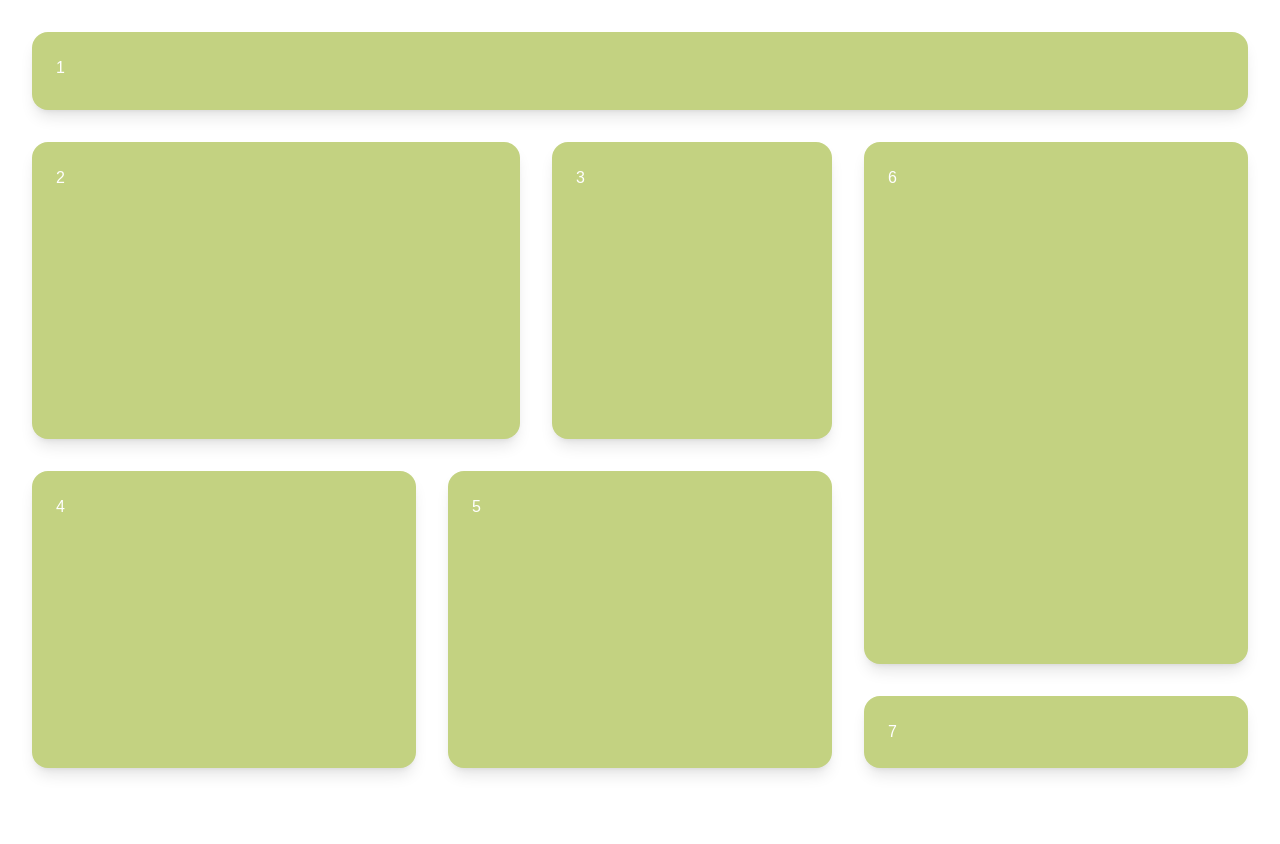
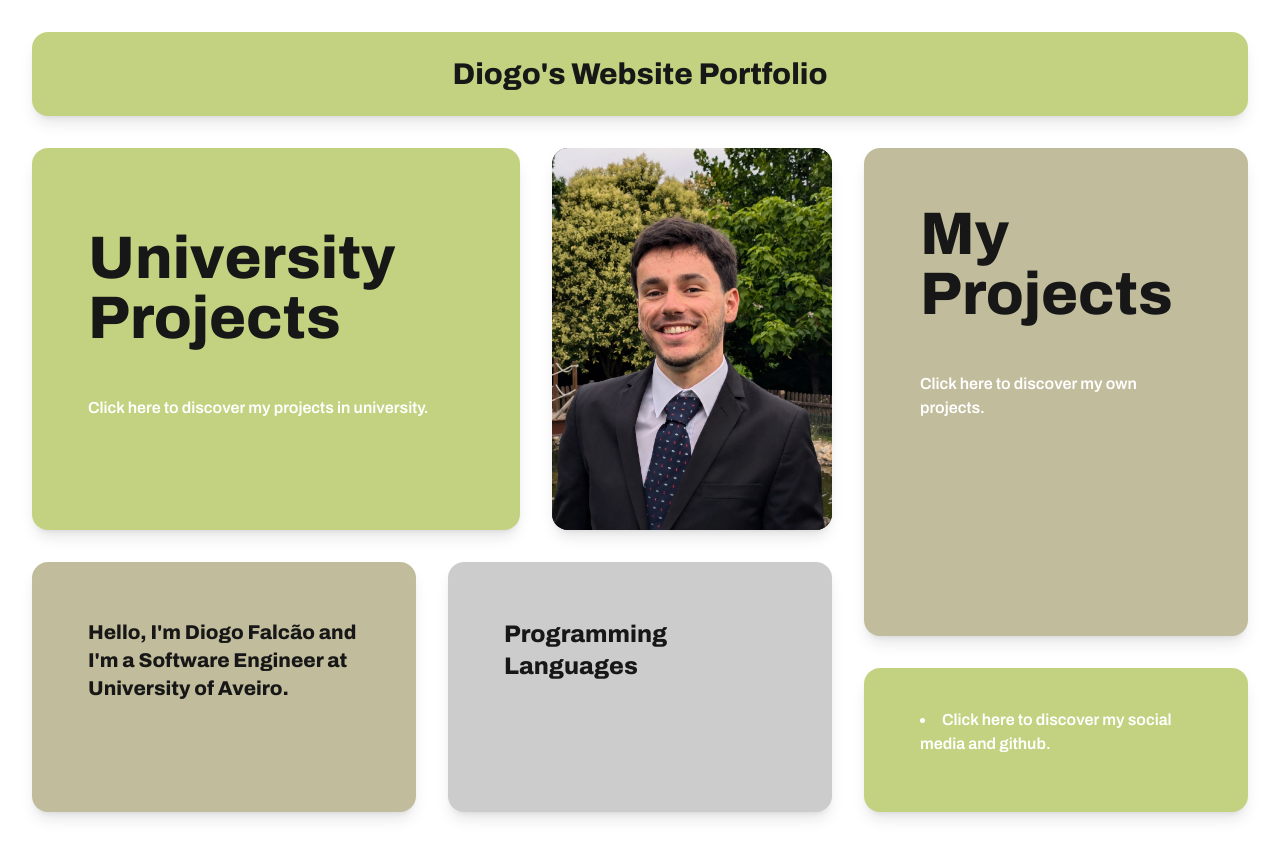
Before and after one commit to falcaodiogo/falcaodiogo.github.io, a Next.js app in the folder portfolio/: page /example in a window 1280 px wide. Before the commit the page ends 800 px from the top, so only its background shows below. Built offline with nearby package versions, Linux system fonts and the light colour scheme.

Commit message:
New animated card componet

```diff
--- /dev/null
+++ b/portfolio/app/components/animatedCard.tsx
@@ -0,0 +1,34 @@
+"use client";
+
+import { ReactNode } from "react";
+import { motion, MotionProps } from "framer-motion";
+
+interface CardProps {
+  children: ReactNode;
+  className?: string;
+}
+
+interface AnimatedCardProps extends CardProps {
+  initial: MotionProps["initial"];
+  animate: MotionProps["animate"];
+  transition: MotionProps["transition"];
+}
+
+const AnimatedCard = ({
+  children,
+  className = "",
+  initial,
+  animate,
+  transition,
+}: AnimatedCardProps) => (
+  <motion.div
+    initial={initial}
+    animate={animate}
+    transition={transition}
+    className={`text-white rounded-2xl shadow-lg ${className}`}
+  >
+    {children}
+  </motion.div>
+);
+
+export default AnimatedCard;
--- a/portfolio/app/components/textPressure.tsx
+++ b/portfolio/app/components/textPressure.tsx
@@ -92,9 +92,9 @@ const TextPressure: React.FC<TextPressureProps> = ({
       containerRef.current.getBoundingClientRect();
 
     let newFontSize = containerW / (chars.length / 2);
-    newFontSize = Math.max(newFontSize, minFontSize);
+    newFontSize = Math.min(newFontSize, 40);
+    setFontSize(newFontSize);
 
-    setFontSize(newFontSize);
     setScaleY(1);
     setLineHeight(1);
 
@@ -146,8 +146,8 @@ const TextPressure: React.FC<TextPressureProps> = ({
             return Math.max(minVal, val + minVal);
           };
 
-          const wdth = width ? Math.floor(getAttr(d, 5, 200)) : 100;
-          const wght = weight ? Math.floor(getAttr(d, 100, 900)) : 400;
+          const wdth = width ? Math.floor(getAttr(d, 100, 400)) : 100;
+          const wght = weight ? Math.floor(getAttr(d, 200, 1200)) : 400;
           const italVal = italic ? getAttr(d, 0, 1).toFixed(2) : "0";
           const alphaVal = alpha ? getAttr(d, 0, 1).toFixed(2) : "1";
 
@@ -202,7 +202,7 @@ const TextPressure: React.FC<TextPressureProps> = ({
           transform: `scale(1, ${scaleY})`,
           transformOrigin: "center top",
           margin: 0,
-          fontWeight: 100,
+          fontWeight: 50,
           color: stroke ? undefined : textColor,
         }}
       >
--- a/portfolio/app/example/page.tsx
+++ b/portfolio/app/example/page.tsx
@@ -1,97 +1,109 @@
 "use client";
 
-import { ReactNode } from "react";
-import { motion, MotionProps } from "framer-motion";
-
-interface CardProps {
-  children: ReactNode;
-  className?: string;
-}
-
-const Card = ({ children, className = "" }: CardProps) => (
-  <div className={`bg-black text-white p-6 rounded-2xl shadow-lg ${className}`}>
-    {children}
-  </div>
-);
-
-interface AnimatedCardProps extends CardProps {
-  initial: MotionProps["initial"];
-  animate: MotionProps["animate"];
-  transition: MotionProps["transition"];
-}
-
-const AnimatedCard = ({ children, className = "", initial, animate, transition }: AnimatedCardProps) => (
-  <motion.div initial={initial} animate={animate} transition={transition} className={`bg-primary text-white p-6 rounded-2xl shadow-lg ${className}`}>
-    {children}
-  </motion.div>
-);
+import meImage from "../assets/me.jpg";
+import Image from "next/image";
+import AnimatedCard from "../components/animatedCard";
 
 export default function Page() {
   return (
-    <div className="min-h-screen text-white p-4 md:p-8 grid gap-8 grid-cols-1 md:grid-cols-3 grid-rows-7">
+    <div className="font-archivo min-h-screen text-foreground p-4 md:p-8 grid gap-4 md:gap-8 grid-cols-1 md:grid-cols-3 grid-rows-7">
       <AnimatedCard
         initial={{ opacity: 0, scaleY: 0, originY: 1 }}
         animate={{ opacity: 1, scaleY: 1 }}
         transition={{ duration: 0.2, ease: "easeOut", delay: 1.7 }}
-        className="col-span-3"
+        className="bg-primary md:col-span-3 p-6"
       >
-        1
+        <h1 className="font-archivo font-extrabold text-foreground text-2xl md:text-3xl text-center flex items-center justify-center h-full">
+          Diogo's Website Portfolio
+        </h1>
       </AnimatedCard>
 
-      <div className="md:col-span-2 grid grid-cols-8 gap-8 row-span-6">
+      <div className="md:col-span-2 pt-4 md:pt-0 grid md:grid-cols-8 gap-8 row-span-6">
         <AnimatedCard
           initial={{ scaleX: 0, originX: 1 }}
           animate={{ scaleX: 1 }}
           transition={{ duration: 0.2, ease: "easeOut", delay: 1.8 }}
-          className="col-span-5"
+          className="bg-primary col-span-6 md:col-span-5 p-6 pt-12 rounded-2xl shadow-lg hover:shadow-xl transition-shadow duration-300"
         >
-          2
+          <h1 className="font-sans font-extrabold text-foreground text-6xl p-8">
+            University Projects
+          </h1>
+
+          <p className="text-foreground/80 font-semibold md:text-base pt-4 p-8">
+            Click here to discover my projects in university.
+          </p>
         </AnimatedCard>
 
         <AnimatedCard
           initial={{ opacity: 0 }}
-          animate={{ x: ["-30%", "-30%", "-30%", "0%"], y: ["30%", "30%", "30%", "0%"], scale: [1.5, 1, 1, 1], opacity: [1, 1, 1, 1] }}
-          transition={{ times: [0, 0.5, 0.5, 0.5, 1], duration: 1.5, delay: 0.5, ease: "easeOut" }}
-          className="col-span-3"
+          animate={{
+            x: ["-30%", "-30%", "-30%", "0%"],
+            y: ["30%", "30%", "30%", "0%"],
+            scale: [1.5, 1, 1, 1],
+            opacity: [1, 1, 1, 1],
+          }}
+          transition={{
+            times: [0, 0.5, 0.5, 0.5, 1],
+            duration: 1.5,
+            delay: 0.4,
+            ease: "easeOut",
+          }}
+          className="bg-terciary col-span-6 md:col-span-3"
         >
-          3
+          <Image
+            src={meImage}
+            alt="Me"
+            className="w-full h-full object-cover rounded-2xl"
+          />
         </AnimatedCard>
 
         <AnimatedCard
           initial={{ scaleY: 0, originY: 0 }}
           animate={{ scaleY: 1 }}
           transition={{ duration: 0.2, ease: "easeOut", delay: 1.8 }}
-          className="col-span-4"
+          className="bg-secondary col-span-6 md:col-span-4 p-6"
         >
-          4
+          <h1 className="font-sans font-extrabold text-foreground text-xl p-8">
+            Hello, I'm Diogo Falcão and I'm a Software Engineer at University of Aveiro.
+          </h1>
         </AnimatedCard>
 
         <AnimatedCard
           initial={{ scaleY: 0, originY: 0 }}
           animate={{ scaleY: 1 }}
           transition={{ duration: 0.2, ease: "easeOut", delay: 1.7 }}
-          className="col-span-4"
+          className="bg-variant col-span-6 md:col-span-4 p-6"
         >
-          5
+          <h1 className="font-sans font-extrabold text-foreground text-2xl p-8">
+            Programming Languages
+          </h1>
         </AnimatedCard>
       </div>
 
-      <div className="grid h-full grid-rows-2 gap-8 row-span-6">
+      <div className="grid h-full grid-rows-2 gap-8 row-span-6 pt-4 md:pt-0">
         <AnimatedCard
           initial={{ scaleX: 0, originX: 0 }}
           animate={{ scaleX: 1 }}
           transition={{ duration: 0.2, ease: "easeOut", delay: 1.8 }}
-          className="row-span-2"
+          className="bg-secondary row-span-2 p-6"
         >
-          6
+          <h1 className="font-sans font-extrabold text-foreground text-6xl p-8">
+            My Projects
+          </h1>
+
+          <p className="text-foreground/80 font-semibold md:text-base pt-4 p-8">
+            Click here to discover my own projects.
+          </p>
         </AnimatedCard>
         <AnimatedCard
           initial={{ scaleX: 0, scaleY: 0, originX: 0, originY: 0 }}
           animate={{ scaleX: 1, scaleY: 1 }}
           transition={{ duration: 0.2, ease: "easeOut", delay: 1.7 }}
-          className="row-span-2"
+          className="bg-primary row-span-2 p-6"
         >
-          7
+          <li className="text-foreground/80 font-semibold md:text-base pt-4 p-8">
+            Click here to discover my social media and github.
+          </li>
         </AnimatedCard>
       </div>
     </div>
```
